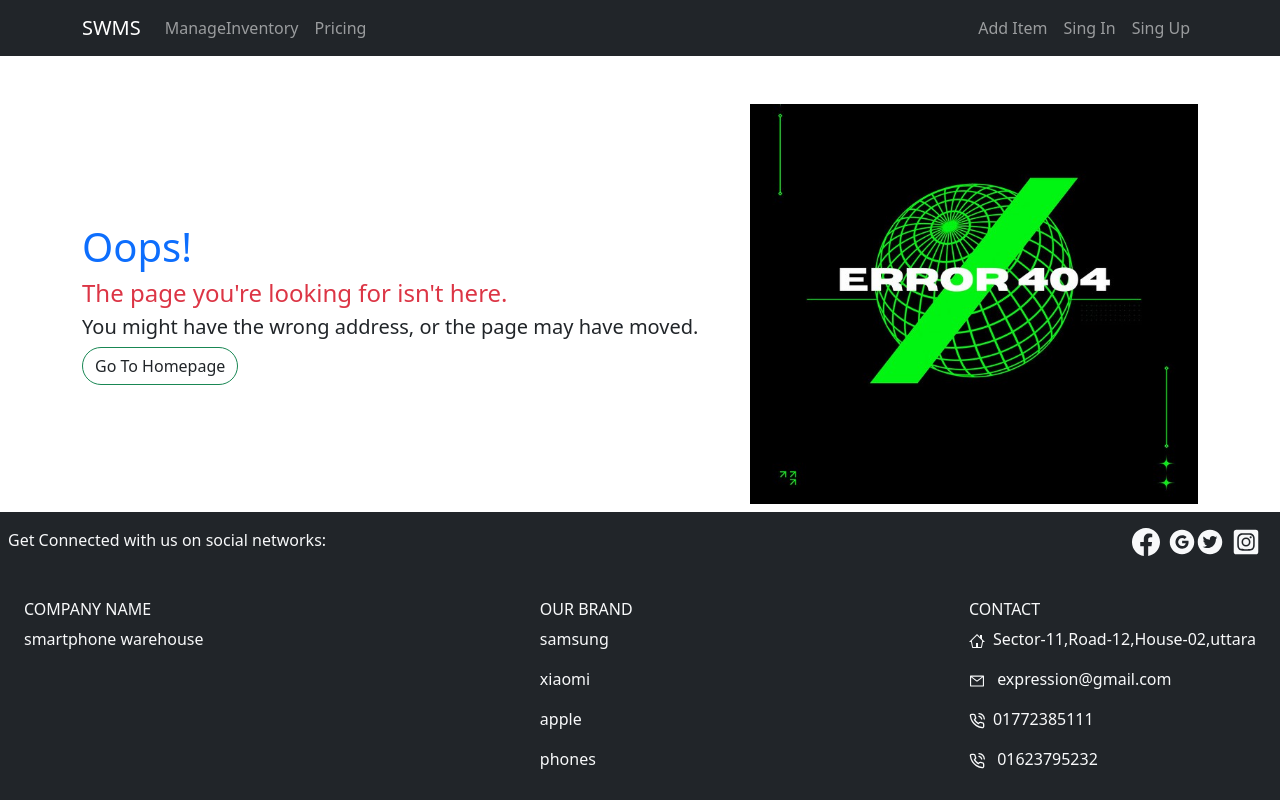
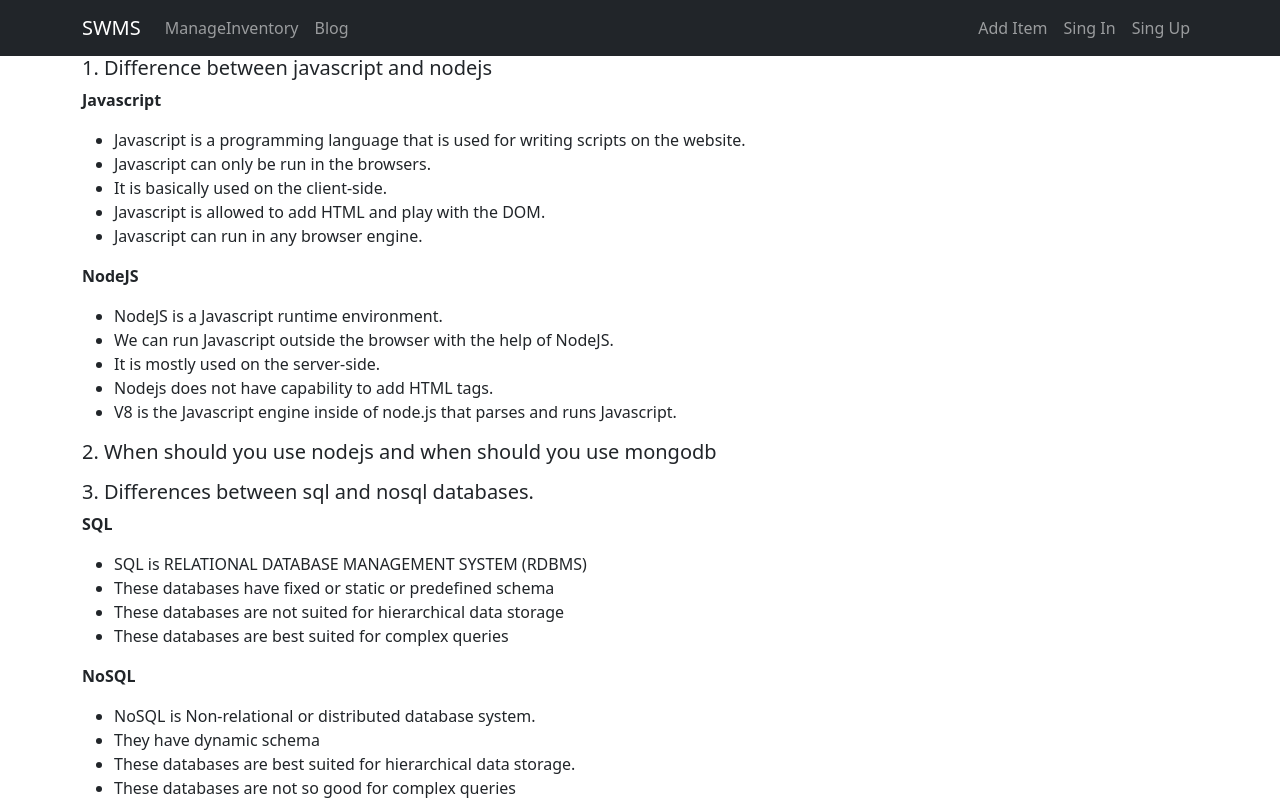
Before and after one commit to Shuvoghosh7/Warehouse-management, a React (Create React App) app: page /blog in a window 1280 px wide. Shown: the top 800 px of the page. Built offline with nearby package versions, Linux system fonts and the light colour scheme; no server answers.

Commit message:
add blog page and add answer of question

```diff
--- a/src/App.js
+++ b/src/App.js
@@ -13,6 +13,7 @@ import ManageInventory from './component/MangeInventory/ManageInventory';
 import AddItem from './component/AddItem/AddItem';
 import Footer from './component/Share/Footer/Footer';
 import NotFound from './component/NotFound/NotFound';
+import Blog from './component/Blog/Blog';
 
 function App() {
   return (
@@ -21,6 +22,7 @@ function App() {
       <Routes>
         <Route path='/' element={<Home/>}/>
         <Route path='/manageInventory' element={<ManageInventory/>}/>
+        <Route path='/blog' element={<Blog/>}/>
         <Route path='/inventory/:inventoryId' element={
           <RequireAuth>
             <Inventory/>
--- /dev/null
+++ b/src/component/Blog/Blog.js
@@ -0,0 +1,99 @@
+import React from 'react';
+
+const Blog = () => {
+    return (
+        <div className='container'>
+            <article>
+                <h5>1. Difference between javascript and nodejs</h5>
+                <p><b>Javascript</b></p>
+                <ul>
+                    <li>
+                        Javascript is a programming language that is used for writing scripts on the website.
+                    </li>
+                    <li>
+                        Javascript can only be run in the browsers.
+                    </li>
+                    <li>
+                        It is basically used on the client-side.
+                    </li>
+                    <li>
+                        Javascript is allowed to add HTML and play with the DOM.
+                    </li>
+                    <li>
+                        Javascript can run in any browser engine.
+                    </li>
+                </ul>
+                <p><b>NodeJS</b></p>
+                <ul>
+                    <li>
+                        NodeJS is a Javascript runtime environment.
+                    </li>
+                    <li>
+                        We can run Javascript outside the browser with the help of NodeJS.
+                    </li>
+                    <li>
+                        It is mostly used on the server-side.
+                    </li>
+                    <li>
+                        Nodejs does not have capability to add HTML tags.
+                    </li>
+                    <li>
+                        V8 is the Javascript engine inside of node.js that parses and runs Javascript.
+                    </li>
+                </ul>
+            </article>
+            <article>
+                <h5>2. When should you use nodejs and when should you use mongodb</h5>
+                <p></p>
+            </article>
+            <article>
+                <h5>3. Differences between sql and nosql databases.</h5>
+                <p><b>SQL</b></p>
+                <ul>
+                    <li>
+                        SQL is RELATIONAL DATABASE MANAGEMENT SYSTEM (RDBMS)
+                    </li>
+                    <li>
+                        These databases have fixed or static or predefined schema
+                    </li>
+                    <li>
+                        These databases are not suited for hierarchical data storage
+                    </li>
+                    <li>
+                        These databases are best suited for complex queries
+                    </li>
+                </ul>
+                <p><b>NoSQL</b></p>
+                <ul>
+                    <li>
+                        NoSQL is Non-relational or distributed database system.
+                    </li>
+                    <li>
+                        They have dynamic schema
+                    </li>
+                    <li>
+                        These databases are best suited for hierarchical data storage.
+                    </li>
+                    <li>
+                        These databases are not so good for complex queries
+                    </li>
+                </ul>
+            </article>
+            <article>
+                <h5>4. What is the purpose of jwt and how does it work</h5>
+                <p><b>purpose of jwt</b></p>
+                <p className='text-'>
+                    JWTT, or JSON Web Token, is an open standard used to share security information between two parties — a client and a server. Each JWT contains encoded JSON objects, including a set of claims. JWTs are signed using a cryptographic algorithm to ensure that the claims cannot be altered after the token is issued.
+                </p>
+                <p><b>how does JWT work</b></p>
+                <p>
+                    JWTs differ from other web tokens in that they contain a set of claims. Claims are used to transmit information between two parties. What these claims are depends on the use case at hand. For example, a claim may assert who issued the token, how long it is valid for, or what permissions the client has been granted.A JWT is a string made up of three parts, separated by dots (.), and serialized using base64. In the most common serialization format, compact serialization, the JWT looks something like this: aaaaa.yyyyy.zzzzz.
+                </p>
+            </article>
+
+
+        </div>
+    );
+};
+
+export default Blog;
--- a/src/component/Share/Header/Header.js
+++ b/src/component/Share/Header/Header.js
@@ -17,7 +17,7 @@ const Header = () => {
                     <Navbar.Collapse id="responsive-navbar-nav">
                         <Nav className="me-auto">
                             <Nav.Link as={Link} to="manageInventory">ManageInventory</Nav.Link>
-                            <Nav.Link href="#pricing">Pricing</Nav.Link>
+                            <Nav.Link as={Link} to="blog">Blog</Nav.Link>
 
                         </Nav>
                         <Nav>
```
